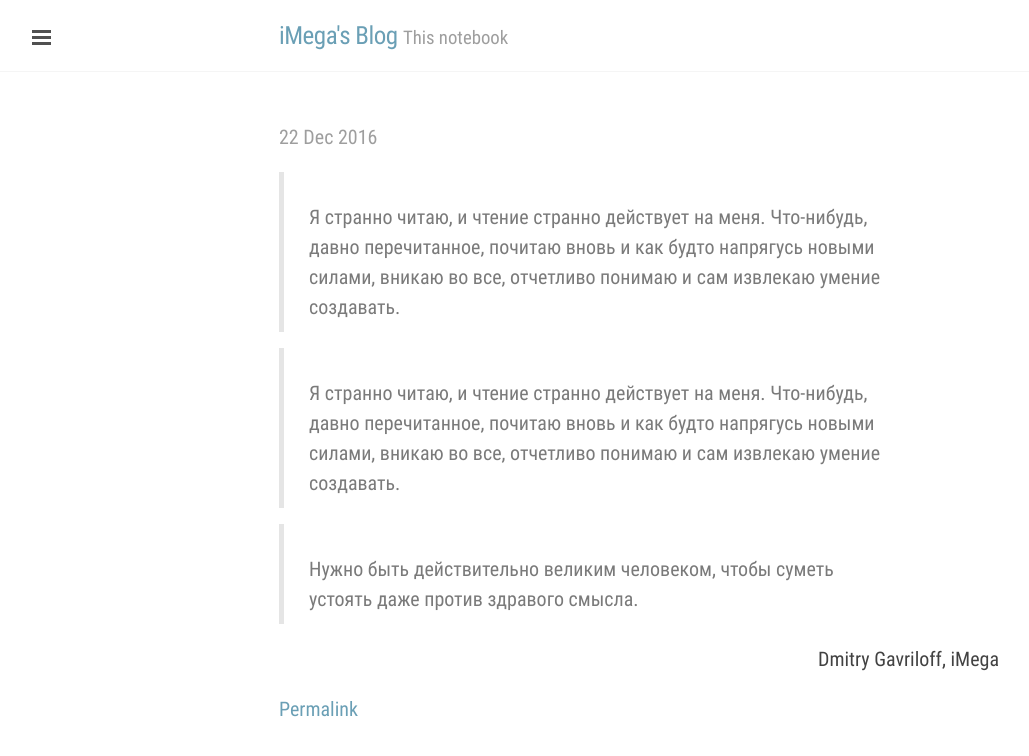
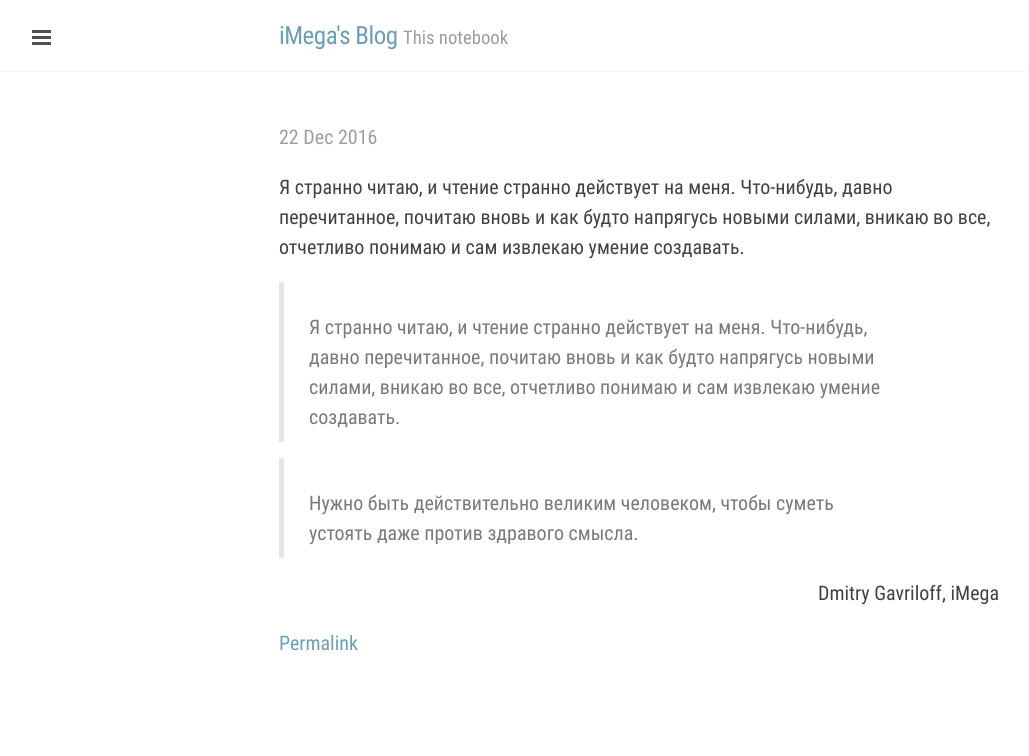
Before and after one commit to iMega/imega.github.io, a Jekyll site: the page built from _posts/2015-04-16-outlook-on-life-dostoevsky.md, in a window 1280 px wide. Shown: the top 756 px of the page, without its empty margins (1-1030 px from the left). Built offline with Jekyll 4.4.1, drawn with Linux system fonts in a browser that asks for light colours; our own code applies the rules of GitHub Pages for plain Markdown files; comment, search, counter and statistics services are not loaded.

Commit message:
neuro web design

```diff
--- a/_posts/2015-04-16-outlook-on-life-dostoevsky.md
+++ b/_posts/2015-04-16-outlook-on-life-dostoevsky.md
@@ -4,7 +4,7 @@ title: Взгляд на жизнь. Ф.М. Достоевский
 lang: ru-RU
 description: "Если я цитирую других, то лишь для того, чтобы лучше выразить свою собственную мысль" - Мишель де Монтен
 ---
->Я странно читаю, и чтение странно действует на меня. Что-нибудь, давно перечитанное, почитаю вновь и как будто
+Я странно читаю, и чтение странно действует на меня. Что-нибудь, давно перечитанное, почитаю вновь и как будто
 напрягусь новыми силами, вникаю во все, отчетливо понимаю и сам извлекаю умение создавать.
 <!--more-->
 
```
